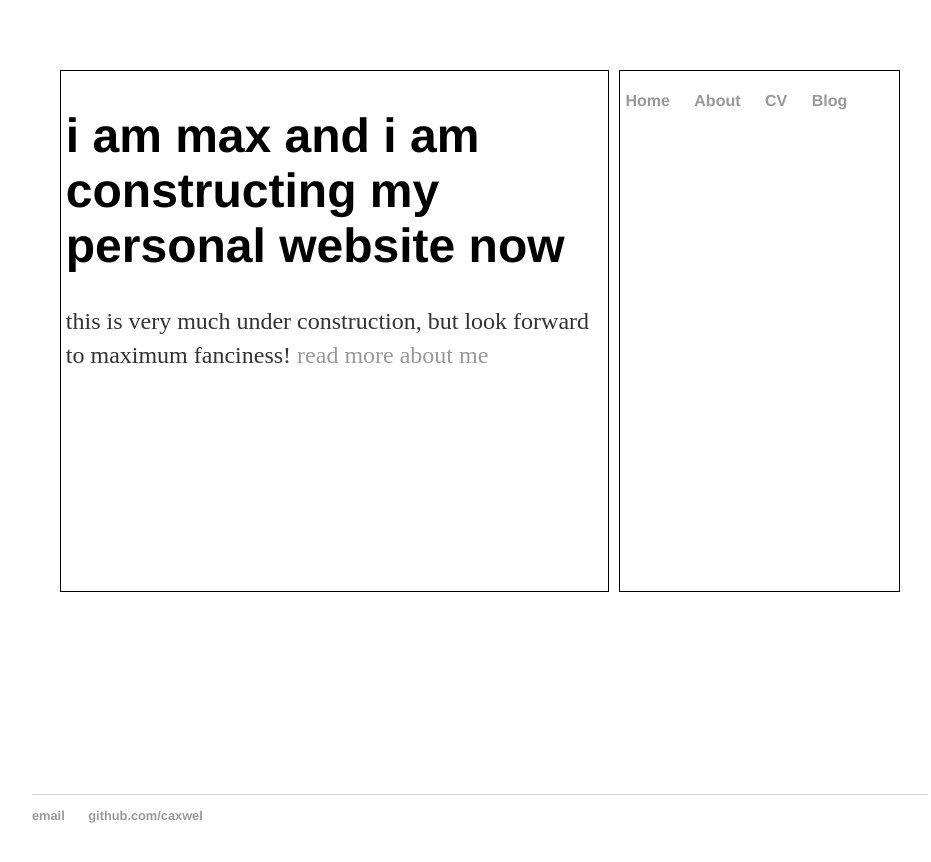
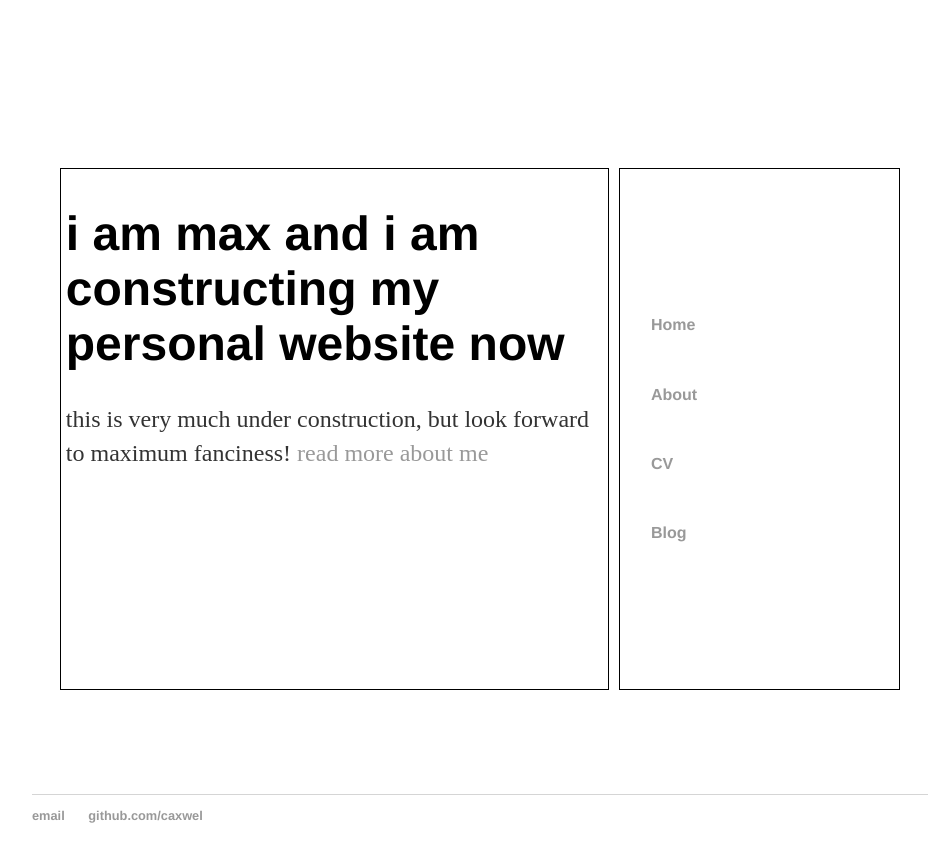
Before and after one commit to caxwel/caxwel.github.io, a Jekyll site: the page built from index.html, in a window 1280 px wide. Shown: the top 862 px of the page, without its empty margins (160-1091 px from the left). Built offline with Jekyll 4.4.1, drawn with Linux system fonts in a browser that asks for light colours.

Commit message:
style and html updates

```diff
--- a/css/main.css
+++ b/css/main.css
@@ -65,6 +65,7 @@
     display: flex;
     flex-direction: row;
     justify-content: center;
+    align-items: center;
     height: 90%;
 }
 
@@ -82,4 +83,12 @@
     width: 30%;
     padding: 5px;
     margin: 5px;
+    display: flex;
+    align-items: center;
 }
+
+nav ul li {
+    display: flex;
+    align-content: space-between;
+    padding: 2vw;
+}
```
